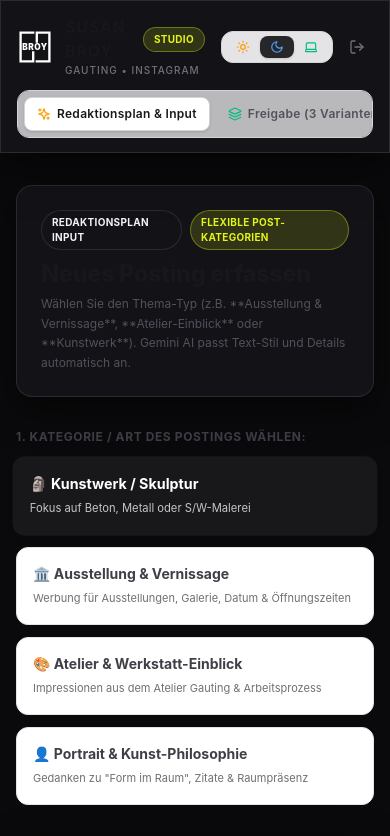
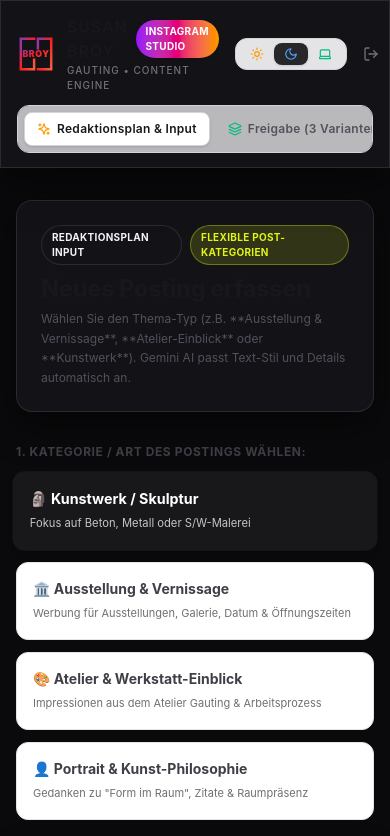
Before and after one commit to martinrausche/susan-broy-studio, a Next.js app: page / in a window 390 px wide. Shown: the top 836 px of the page. Built offline with nearby package versions, Linux system fonts and the light colour scheme.

Commit message:
Add Instagram gradient BROY logo variant for clear app differentiation on mobile devices

```diff
--- a/src/app/login/page.tsx
+++ b/src/app/login/page.tsx
@@ -26,21 +26,21 @@ function LoginContent() {
   return (
     <main className="min-h-screen bg-[#0C0C0E] text-white flex items-center justify-center p-6 font-sans">
 
-      {/* Central Login Card matching Websiteupdater Susan Broy 1:1 */}
+      {/* Central Login Card matching Websiteupdater Susan Broy 1:1 with Instagram Gradient Logo accent */}
       <div className="w-full max-w-[420px] bg-[#161618] p-10 rounded-2xl border border-[#26262A] shadow-2xl flex flex-col items-center gap-6 text-center">
 
-        {/* BROY Official Logo */}
-        <BroyLogo size={64} color="#FFFFFF" />
+        {/* BROY Logo with Instagram Signature Gradient */}
+        <BroyLogo size={64} variant="instagram" />
 
         {/* Title Block */}
         <div className="flex flex-col items-center">
           <h1 className="text-xl font-extrabold tracking-[0.2em] text-white uppercase">
             SUSAN BROY
           </h1>
-          <span className="text-xs text-gray-400 font-light mt-1 tracking-wider">
-            Instagram Content Studio
+          <span className="text-xs text-transparent bg-clip-text bg-gradient-to-r from-purple-400 via-pink-500 to-amber-400 font-bold mt-1 tracking-wider">
+            Instagram Studio
           </span>
-          <div className="w-10 h-[1.5px] bg-gray-600 mt-4" />
+          <div className="w-10 h-[1.5px] bg-gradient-to-r from-purple-500 to-amber-500 mt-4" />
         </div>
 
         {/* Section Heading */}
@@ -61,7 +61,7 @@ function LoginContent() {
           </div>
         )}
 
-        {/* Google Login Button matching Websiteupdater 1:1 */}
+        {/* Google Login Button */}
         <a
           href="/api/auth/google"
           className="w-full bg-[#DCE1E7] hover:bg-[#E5E9EF] text-[#111827] py-3.5 px-6 rounded-xl font-bold flex items-center justify-center gap-3 text-xs tracking-wide transition-all shadow-md no-underline border-none mt-2"
--- a/src/components/BroyLogo.jsx
+++ b/src/components/BroyLogo.jsx
@@ -1,6 +1,10 @@
 import React from 'react';
 
-export default function BroyLogo({ size = 48, className = '', color = 'currentColor', showStudioText = false }) {
+export default function BroyLogo({ size = 48, className = '', color = 'currentColor', showStudioText = false, variant = 'default' }) {
+  const isInstagram = variant === 'instagram' || color === 'instagram';
+  const strokeColor = isInstagram ? 'url(#broyInstagramGradient)' : color;
+  const fillColor = isInstagram ? 'url(#broyInstagramGradient)' : color;
+
   return (
     <div className={`inline-flex flex-col items-center gap-1 ${className}`}>
       <svg
@@ -11,12 +15,21 @@ export default function BroyLogo({ size = 48, className = '', color = 'currentCo
         xmlns="http://www.w3.org/2000/svg"
         className="transition-transform duration-300 hover:scale-105"
       >
+        <defs>
+          {/* Instagram Signature Color Gradient: Deep Purple -> Magenta -> Sunset Orange */}
+          <linearGradient id="broyInstagramGradient" x1="0%" y1="0%" x2="100%" y2="100%">
+            <stop offset="0%" stopColor="#833AB4" />
+            <stop offset="50%" stopColor="#FD1D1D" />
+            <stop offset="100%" stopColor="#F56040" />
+          </linearGradient>
+        </defs>
+
         {/* Susan Broy Official Logo: Interlocking rotational symmetry frame */}
 
         {/* Left Segment: Top-Left to Bottom-Left with upward vertical stem */}
         <path
           d="M 90,20 L 20,20 L 20,180 L 90,180 L 90,130"
-          stroke={color}
+          stroke={strokeColor}
           strokeWidth="13"
           strokeLinecap="square"
           strokeLinejoin="miter"
@@ -25,7 +38,7 @@ export default function BroyLogo({ size = 48, className = '', color = 'currentCo
         {/* Right Segment: Top-Right to Bottom-Right with downward vertical stem */}
         <path
           d="M 110,70 L 110,20 L 180,20 L 180,180 L 110,180"
-          stroke={color}
+          stroke={strokeColor}
           strokeWidth="13"
           strokeLinecap="square"
           strokeLinejoin="miter"
@@ -35,7 +48,7 @@ export default function BroyLogo({ size = 48, className = '', color = 'currentCo
         <text
           x="100"
           y="116"
-          fill={color}
+          fill={fillColor}
           fontSize="46"
           fontWeight="900"
           fontFamily="Montserrat, 'Inter', system-ui, sans-serif"
--- a/src/components/Header.jsx
+++ b/src/components/Header.jsx
@@ -3,9 +3,7 @@ import BroyLogo from './BroyLogo';
 import ThemeToggle from './ThemeToggle';
 import { Sparkles, Calendar, Layers, Instagram, LogOut } from 'lucide-react';
 
-export default function Header({ activeTab, setActiveTab, pendingCount, theme, setTheme, isDark }) {
-  const logoColor = isDark ? '#FFFFFF' : '#000000';
-
+export default function Header({ activeTab, setActiveTab, pendingCount, theme, setTheme }) {
   return (
     <header className="glass-panel sticky top-0 z-50 px-4 sm:px-6 py-3.5 transition-colors">
       <div className="max-w-7xl mx-auto flex flex-col md:flex-row items-center justify-between gap-3">
@@ -13,16 +11,18 @@ export default function Header({ activeTab, setActiveTab, pendingCount, theme, s
         {/* Top Mobile Bar: Logo & Actions */}
         <div className="w-full md:w-auto flex items-center justify-between gap-4">
           <div className="flex items-center gap-3 cursor-pointer" onClick={() => setActiveTab('input')}>
-            <BroyLogo size={36} color={logoColor} />
+            <BroyLogo size={38} variant="instagram" />
             <div className="flex flex-col">
               <div className="flex items-center gap-2">
                 <span className="font-heading text-base sm:text-lg font-bold tracking-wider text-zinc-900 dark:text-white">
                   SUSAN BROY
                 </span>
-                <span className="badge badge-accent text-[9px] px-1.5 py-0.5">Studio</span>
+                <span className="badge bg-gradient-to-r from-purple-600 via-pink-600 to-amber-500 text-white text-[9px] px-2 py-0.5 font-bold shadow-sm">
+                  Instagram Studio
+                </span>
               </div>
               <span className="text-[10px] text-zinc-500 dark:text-gray-400 tracking-widest uppercase font-medium">
-                Gauting • Instagram
+                Gauting • Content Engine
               </span>
             </div>
           </div>
```
